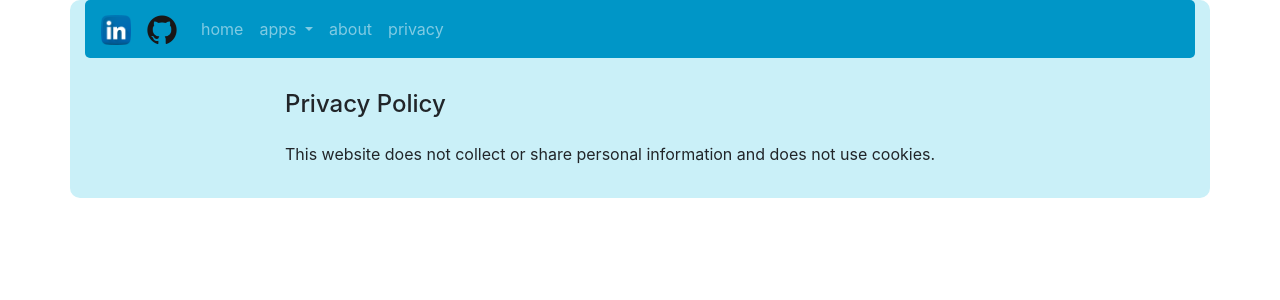
After one commit to 5piotr/demosite, a Django app: page /privacy_policy/ in a window 1280 px wide. The commit adds this page. Shown: the top 300 px of the page. Run offline with Django 3.2, Linux system fonts and the light colour scheme; some libraries are stand-ins or nearby versions.

Commit message:
added privacy policy

```diff
--- a/demosite/demoapp1/urls.py
+++ b/demosite/demoapp1/urls.py
@@ -12,5 +12,6 @@ urlpatterns = [
     path('rps_cnn_details/', views.rps_cnn_details, name='rps_cnn_details'),
     path('apartment_price_estimator/', views.apartment_price_estimator, name='apartment_price_estimator'),
     path('apartment_estimator_details/', views.apartment_estimator_details, name='apartment_estimator_details'),
+    path('privacy_policy/', views.privacy_policy, name='privacy_policy'),
     path('under_construction/',views.under_construction, name='under_construction'),
 ]
--- a/demosite/demoapp1/views.py
+++ b/demosite/demoapp1/views.py
@@ -211,5 +211,8 @@ def apartment_price_estimator(request):
 def apartment_estimator_details(request):
     return render(request,'demoapp1/apartment_estimator_details.html')
 
+def privacy_policy(request):
+    return render(request,'demoapp1/privacy_policy.html')
+
 def under_construction(request):
     return render(request,'demoapp1/under_construction.html')
--- a/demosite/templates/demoapp1/base.html
+++ b/demosite/templates/demoapp1/base.html
@@ -53,6 +53,9 @@
             <li class="nav-item">
               <a class="nav-link" href="{% url 'demoapp1:about' %}">about</a>
             </li>
+            <li class="nav-item">
+              <a class="nav-link" href="{% url 'demoapp1:privacy_policy' %}">privacy</a>
+            </li>
           </ul>
           <!-- form was here -->
         </div>
--- a/demosite/templates/demoapp1/graphing_calculator.html
+++ b/demosite/templates/demoapp1/graphing_calculator.html
@@ -36,10 +36,11 @@
             </div>
           </div>
           <br>
-          <small id="emailHelp" class="form-text text-muted">
+          <small class="form-text text-muted">
             Example:<br>
             f(x) = x**2+3*x+5<br>
-            <a href="https://docs.python.org/3.8/library/math.html?highlight=trigonometric">Advanced functions with math. module</a>
+            <a href="https://docs.python.org/3.8/library/math.html?highlight=trigonometric">Advanced functions with math. module</a><br>
+            <a class="" href="{% url 'demoapp1:privacy_policy' %}"><b>Privacy</b></a>
           </small>
         </div>
         <button type="submit" class="btn btn-success">Calculate</button>
--- /dev/null
+++ b/demosite/templates/demoapp1/privacy_policy.html
@@ -0,0 +1,25 @@
+{% extends "demoapp1/base.html" %}
+
+{% block title %}
+<title>Privacy</title>
+{% endblock %}
+
+{% block body_block %}
+{% load static %}
+
+<div class="container">
+  <div class="row">
+    <div class="col-md-8" style='margin: 0 auto;'>
+      <h4 class="my_h4">Privacy Policy</h4>
+      <p class="my_p">
+        This website does not collect or share personal information and does not use cookies.
+      </p>
+
+    </div>
+
+  </div>
+
+</div>
+
+
+{% endblock %}
--- a/demosite/templates/demoapp1/simple_gesture_recognition.html
+++ b/demosite/templates/demoapp1/simple_gesture_recognition.html
@@ -21,10 +21,11 @@
             <input type="file" class="custom-file-input" id="validatedCustomFile" name='picture' accept=".jpg,.png" required>
             <label class="custom-file-label" for="validatedCustomFile">Choose file</label>
           </div>
-          <small id="emailHelp" class="form-text text-muted">
+          <small class="form-text text-muted">
             <p>Picture should be taken on a dark uniform surface under diffused lighting condition.<br>
               Max file size: 4MB<br>
               Format: JPEG, PNG<br>
+              <a class="" href="{% url 'demoapp1:privacy_policy' %}"><b>Privacy</b></a>
             </p>
           </small>
 
```
Also changed, not shown: demosite/templates/demoapp1/apartment_price_estimator.html (+6 -2 lines).
